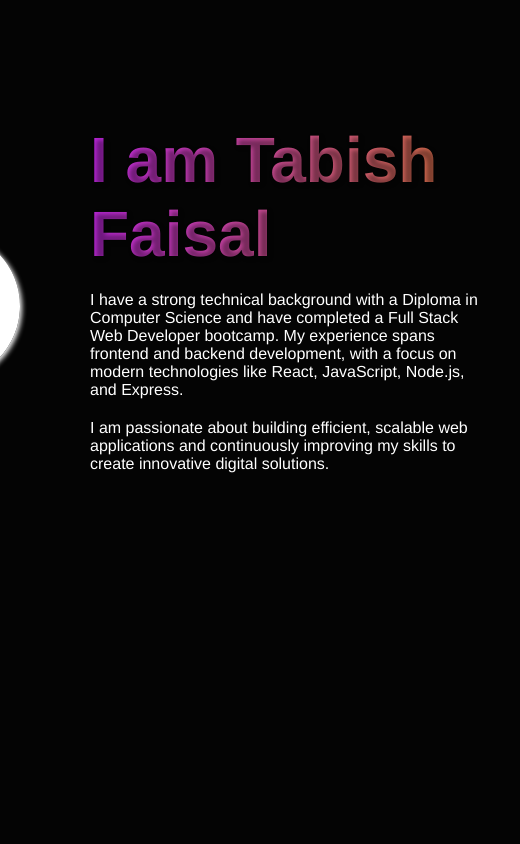
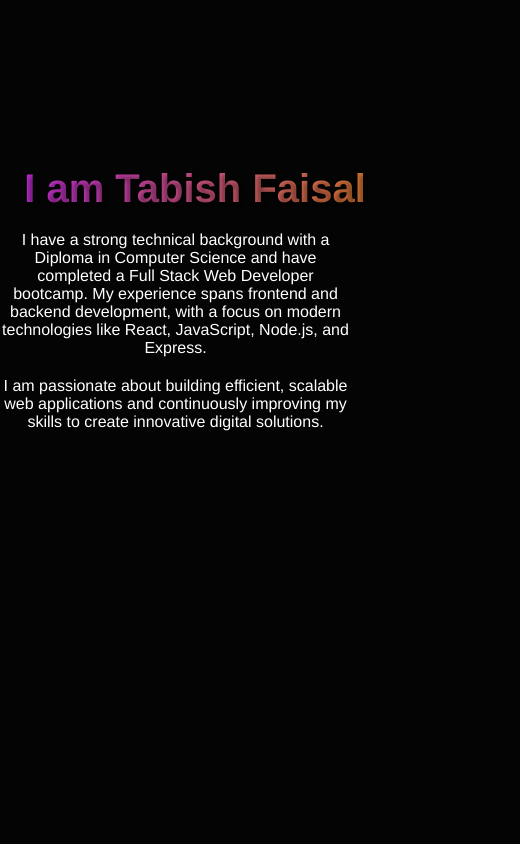
Before and after one commit to tabishfaisal/Myportfolio, a React (Vite) app: page / in a window 390 px wide. Shown: the part 960-1804 px from the top of the page, 520 px wide, since content can reach past the window. Built offline with nearby package versions, Linux system fonts and the light colour scheme; a web font is replaced by a local one.

Commit message:
made my aboput page responsive

```diff
--- a/src/Components/About/Aboutstyle.css
+++ b/src/Components/About/Aboutstyle.css
@@ -1,23 +1,26 @@
-h1{
+h1 {
     color: white;
 }
-.about-img{
+
+.about-img {
     border-radius: 50%;
     box-shadow: 2px 2px 5px whitesmoke;
     border: 2px;
     height: 150px;
     width: 180px;
+}
 
-}
-.about{
+.about {
     display: flex;
     align-items: center;
     gap: 70px;
     color: white;
     font-family: 'Franklin Gothic Medium', 'Arial Narrow', Arial, sans-serif;
 }
-.about-name{
-    font-size: 64px; /* Make it stand out more */
+
+/* Animated Gradient Name */
+.about-name {
+    font-size: 64px;
     font-weight: 700;
     background: linear-gradient(276deg, #da7c25 0.36%, #b923e1 102.06%);
     -webkit-background-clip: text;
@@ -26,9 +29,34 @@ h1{
     animation: bounce 3s ease-in-out infinite;
     margin: 0%;
 }
-p{
+
+/* Paragraph Styling */
+p {
     display: flex;
     flex-wrap: wrap;
     width: 400px;
     margin-top: 20px;
 }
+
+/* --- RESPONSIVE STYLING --- */
+@media (max-width: 768px) {
+    .about {
+        flex-direction: column;
+        align-items: center;
+        text-align: center;
+        gap: 20px;
+    }
+
+    .about-img {
+        display: none;
+    }
+
+    .about-name {
+        font-size: 40px;
+    }
+
+    p {
+        width: 90%;
+        justify-content: center;
+    }
+}
```
